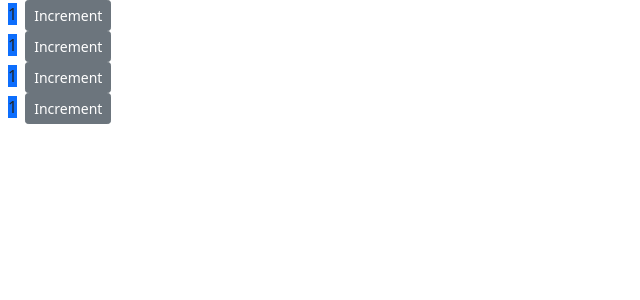
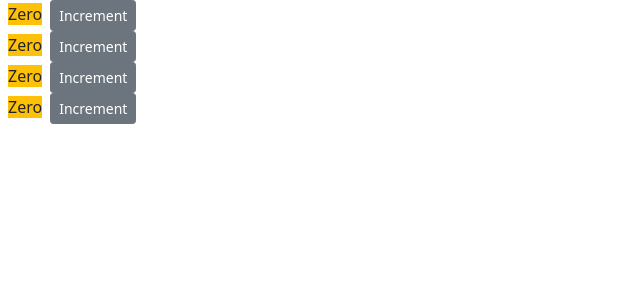
Before and after one commit to Jonghan-park/Count-app, a React (Create React App) app: page / in a window 1280 px wide. Shown: the top 300 px of the page, without its empty margins (0-640 px from the left). Built offline with nearby package versions, Linux system fonts and the light colour scheme.

Commit message:
Update counter app

```diff
--- a/src/components/counter.jsx
+++ b/src/components/counter.jsx
@@ -2,16 +2,12 @@ import React, { Component } from "react";
 
 class Counter extends Component {
   state = {
-      count: 1
+      count: 0
    };
 
-   handleIncrement = (product) => {
-     console.log(product);
-     this.setState({ count: this.state.count + 1 });
-   };
-
-   doHandleIncrement = () => {
-     this.handleIncrement({ id: 1 });
+   handleIncrement = product => {
+    console.log(product);
+    this.setState({ count: this.state.count + 1 });
    };
 
   render() {
@@ -19,7 +15,7 @@ class Counter extends Component {
     return (
       <div>
         <span className={ this.getBadgeMethod() }>{this.formatCount()}</span>
-        <button onClick={ this.doHandleIncrement } className="btn btn-secondary btn-sm">Increment</button>
+        <button onClick={ () => this.handleIncrement() } className="btn btn-secondary btn-sm">Increment</button>
       </div>
     );
   }
--- a/src/components/counters.jsx
+++ b/src/components/counters.jsx
@@ -2,14 +2,18 @@ import React, { Component } from 'react'
 import Counter from './counter';
 
 class Counters extends Component {
-    state = {  }
+    state = {
+        counters: [
+          { id: 1, value: 0 },
+          { id: 2, value: 0 },
+          { id: 3, value: 0 },
+          { id: 4, value: 0 }
+        ]
+      };
     render() {
         return (
             <div>
-            <Counter />
-            <Counter />
-            <Counter />
-            <Counter />
+            { this.state.counters.map(counter => <Counter key={counter.id} />) }
             </div>
         );
     }
```
